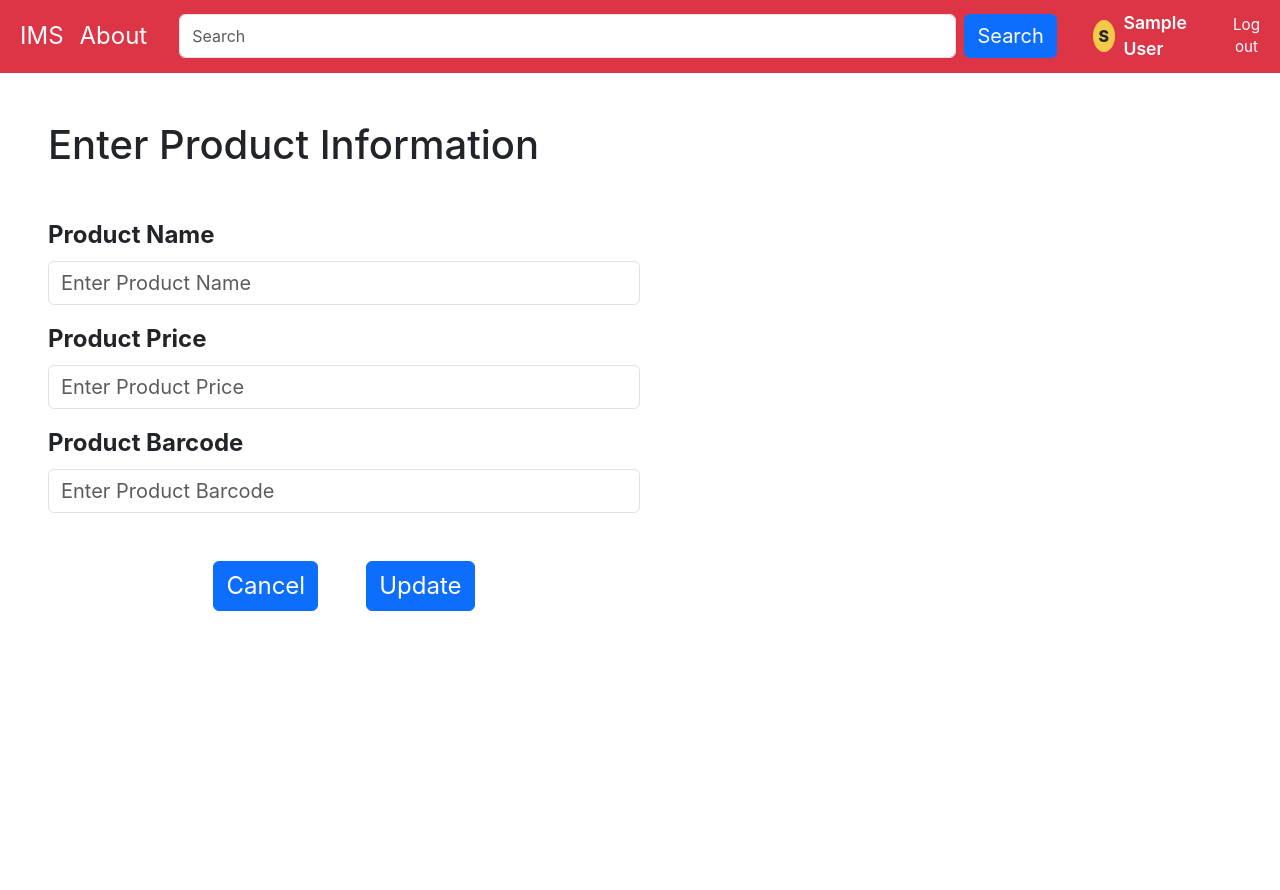
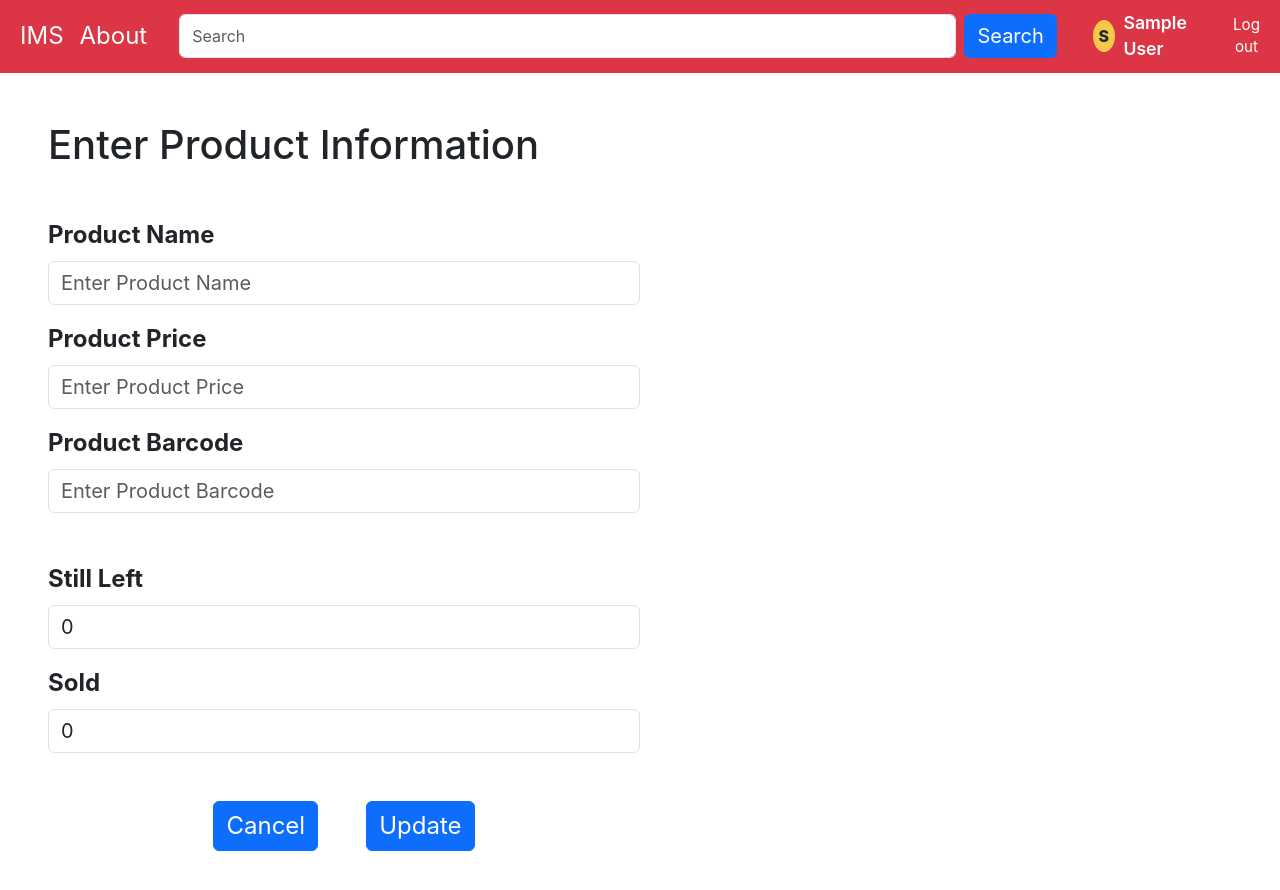
Before and after one commit to sukhavasibalasri/Inventory-management-system, a React (Create React App) app in the folder Frontend/inventory_management_system/: page /updateproduct/1 in a window 1280 px wide. Shown: the top 890 px of the page. Before the commit the page ends 800 px from the top, so only its background shows below. Built offline with nearby package versions, Linux system fonts and the light colour scheme; no server answers; sample sign-in values are in the browser's storage.

Commit message:
Track product stock and sold counts

```diff
--- a/Frontend/inventory_management_system/src/components/InsertProduct.js
+++ b/Frontend/inventory_management_system/src/components/InsertProduct.js
@@ -5,6 +5,8 @@ export default function InsertProduct() {
     const [productName, setProductName] = useState("");
     const [productPrice, setProductPrice] = useState();
     const [productBarcode, setProductBarcode] = useState();
+    const [productStock, setProductStock] = useState(0);
+    const [productSold, setProductSold] = useState(0);
     const [loading, setLoading] = useState(false);
     const [error, setError] = useState("");
     const navigate = useNavigate("");
@@ -21,6 +23,9 @@ export default function InsertProduct() {
         const value = e.target.value.slice(0, 12);
         setProductBarcode(value);
     };
+
+    const setStock = (e) => setProductStock(e.target.value);
+    const setSold = (e) => setProductSold(e.target.value);
 
     const addProduct = async (e) => {
         e.preventDefault();
@@ -39,7 +44,7 @@ export default function InsertProduct() {
                 headers: {
                     "Content-Type": "application/json"
                 },
-                body: JSON.stringify({ "ProductName": productName, "ProductPrice": productPrice, "ProductBarcode": productBarcode })
+                body: JSON.stringify({ "ProductName": productName, "ProductPrice": productPrice, "ProductBarcode": productBarcode, "ProductStock": productStock, "ProductSold": productSold })
             });
 
             await res.json();
@@ -49,6 +54,8 @@ export default function InsertProduct() {
                 setProductName("");
                 setProductPrice(0);
                 setProductBarcode(0);
+                setProductStock(0);
+                setProductSold(0);
                 navigate('/products');
             }
             else if (res.status === 422) {
@@ -81,6 +88,14 @@ export default function InsertProduct() {
                 <label htmlFor="product_barcode" className="form-label fw-bold">Product Barcode</label>
                 <input type="number" onChange={setBarcode} value={productBarcode} maxLength={12} className="form-control fs-5" id="product_barcode" placeholder="Enter Product Barcode" required />
             </div>
+            <div className="mt-3 col-lg-6 col-md-6 col-12 fs-4">
+                <label htmlFor="product_stock" className="form-label fw-bold">Still Left</label>
+                <input type="number" min="0" onChange={setStock} value={productStock} className="form-control fs-5" id="product_stock" placeholder="How many are left?" required />
+            </div>
+            <div className="mt-3 mb-5 col-lg-6 col-md-6 col-12 fs-4">
+                <label htmlFor="product_sold" className="form-label fw-bold">Sold</label>
+                <input type="number" min="0" onChange={setSold} value={productSold} className="form-control fs-5" id="product_sold" placeholder="How many sold?" required />
+            </div>
             <div className='d-flex justify-content-center col-lg-6 col-md-6'>
                 <NavLink to="/products" className='btn btn-primary me-5 fs-4'>Cancel</NavLink>
                 <button type="submit" onClick={addProduct} className="btn btn-primary fs-4" disabled={loading}>{loading ? 'Inserting...' : 'Insert'}</button>
--- a/Frontend/inventory_management_system/src/components/Products.js
+++ b/Frontend/inventory_management_system/src/components/Products.js
@@ -71,6 +71,8 @@ export default function Products() {
                                 <th scope="col">Product Name</th>
                                 <th scope="col">Product Price</th>
                                 <th scope="col">Product Barcode</th>
+                                <th scope="col">Still Left</th>
+                                <th scope="col">Sold</th>
                                 <th scope="col">Update</th>
                                 <th scope="col">Delete</th>
                             </tr>
@@ -86,6 +88,8 @@ export default function Products() {
                                                 <td>{element.ProductName}</td>
                                                 <td>{element.ProductPrice}</td>
                                                 <td>{element.ProductBarcode}</td>
+                                                <td>{element.ProductStock || 0}</td>
+                                                <td>{element.ProductSold || 0}</td>
 
                                                 <td><NavLink to={`/updateproduct/${element._id}`} className="btn btn-primary"><i className="fa-solid fa-pen-to-square"></i></NavLink></td>
                                                 <td><button className="btn btn-danger" onClick={() => deleteProduct(element._id)}><i class="fa-solid fa-trash"></i></button></td>
--- a/Frontend/inventory_management_system/src/components/UpdateProduct.js
+++ b/Frontend/inventory_management_system/src/components/UpdateProduct.js
@@ -5,6 +5,8 @@ export default function InsertProduct() {
     const [productName, setProductName] = useState("");
     const [productPrice, setProductPrice] = useState();
     const [productBarcode, setProductBarcode] = useState();
+    const [productStock, setProductStock] = useState(0);
+    const [productSold, setProductSold] = useState(0);
     const [loading, setLoading] = useState(false);
     const [error, setError] = useState("");
     const navigate = useNavigate("");
@@ -21,6 +23,9 @@ export default function InsertProduct() {
         const value = e.target.value.slice(0, 12);
         setProductBarcode(value);
     };
+
+    const setStock = (e) => setProductStock(e.target.value);
+    const setSold = (e) => setProductSold(e.target.value);
 
     const {id} = useParams("");
 
@@ -41,6 +46,8 @@ export default function InsertProduct() {
               setProductName(data.ProductName);
               setProductPrice(data.ProductPrice);
               setProductBarcode(data.ProductBarcode);
+              setProductStock(data.ProductStock || 0);
+              setProductSold(data.ProductSold || 0);
             } else {
               console.log("Something went wrong. Please try again.");
             }
@@ -69,7 +76,7 @@ export default function InsertProduct() {
                 headers: {
                     "Content-Type": "application/json"
                 },
-                body: JSON.stringify({ "ProductName": productName, "ProductPrice": productPrice, "ProductBarcode": productBarcode })
+                body: JSON.stringify({ "ProductName": productName, "ProductPrice": productPrice, "ProductBarcode": productBarcode, "ProductStock": productStock, "ProductSold": productSold })
             });
 
             await response.json();
@@ -104,6 +111,14 @@ export default function InsertProduct() {
                 <label htmlFor="product_barcode" className="form-label fs-4 fw-bold">Product Barcode</label>
                 <input type="number" onChange={setBarcode} value={productBarcode} maxLength={12} className="form-control fs-5" id="product_barcode" placeholder="Enter Product Barcode" required />
             </div>
+            <div className="mt-3 col-lg-6 col-md-6 col-12">
+                <label htmlFor="product_stock" className="form-label fs-4 fw-bold">Still Left</label>
+                <input type="number" min="0" onChange={setStock} value={productStock} className="form-control fs-5" id="product_stock" required />
+            </div>
+            <div className="mt-3 mb-5 col-lg-6 col-md-6 col-12">
+                <label htmlFor="product_sold" className="form-label fs-4 fw-bold">Sold</label>
+                <input type="number" min="0" onChange={setSold} value={productSold} className="form-control fs-5" id="product_sold" required />
+            </div>
             <div className='d-flex justify-content-center col-lg-6 col-md-6'>
                 <NavLink to="/products" className='btn btn-primary me-5 fs-4'>Cancel</NavLink>
                 <button type="submit" onClick={updateProduct} className="btn btn-primary fs-4" disabled={loading}>{loading ? 'Updating...' : 'Update'}</button>
```
Also changed, not shown: 1 other file (tests, documents, lock files or other folders).
